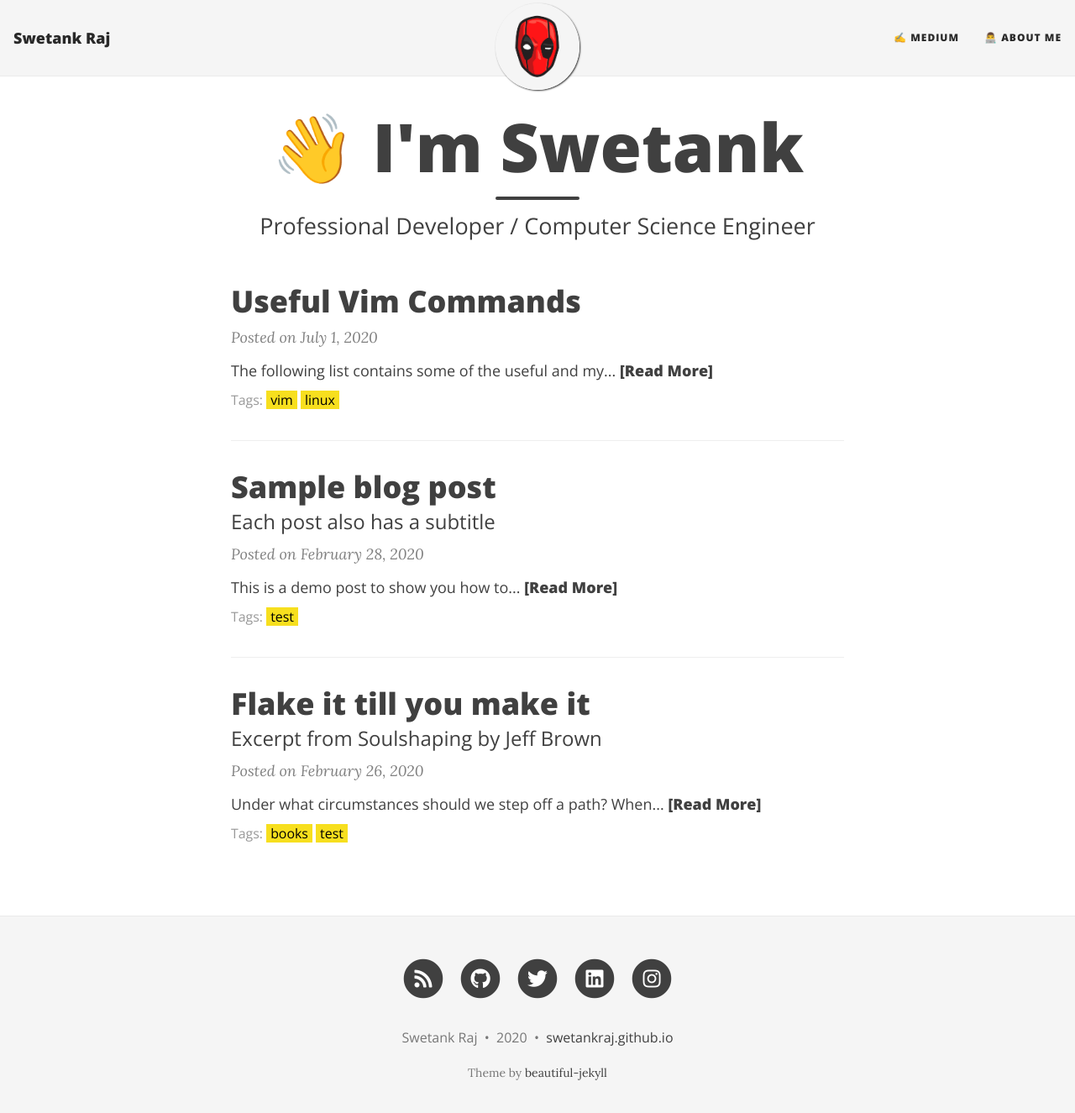
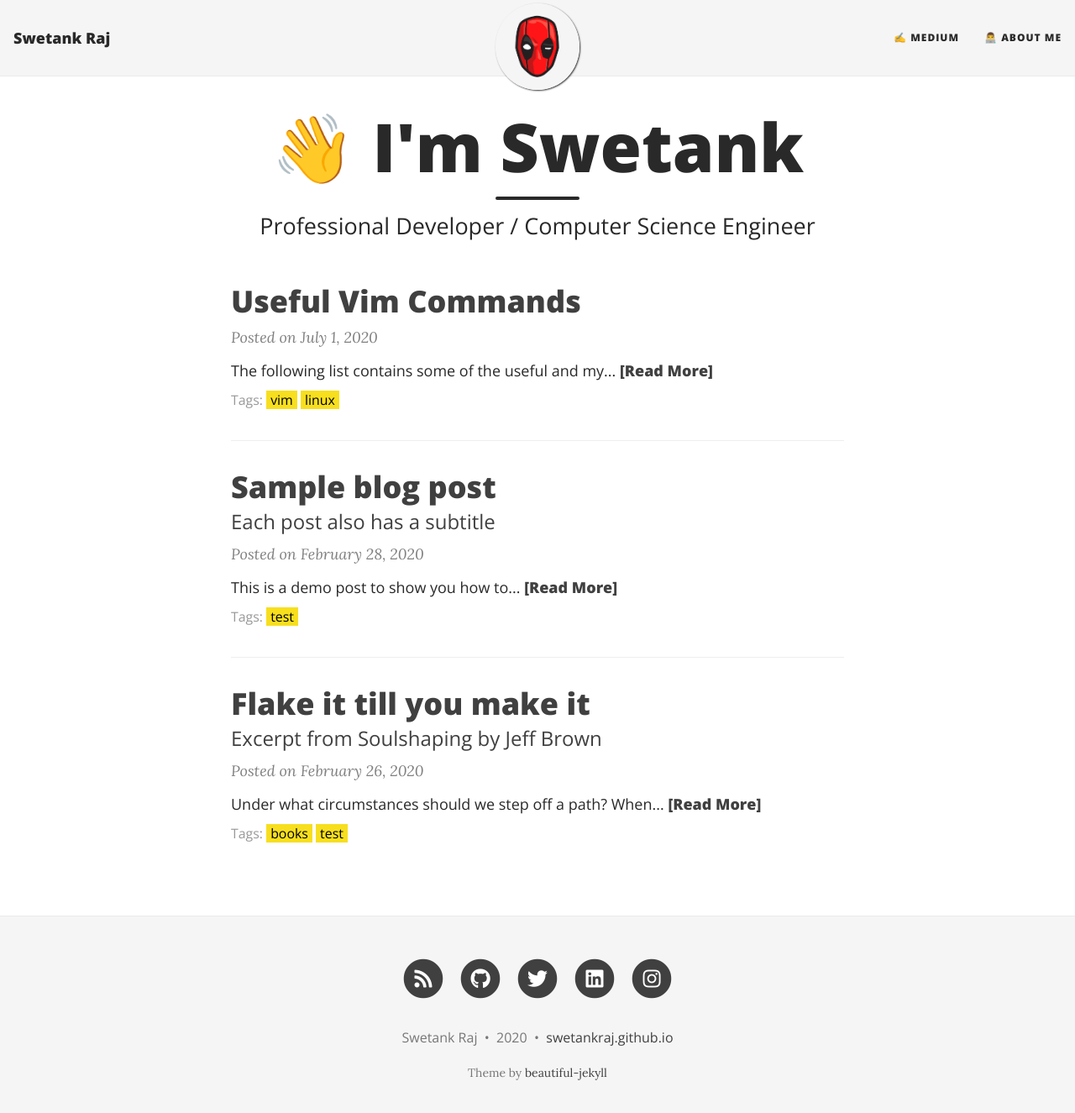
Before and after one commit to swetankraj/swetankraj.github.io, a Jekyll site: the page built from index.html, in a window 1280 px wide and 1343 px high. Shown: the top 1325 px of the window at 84% size. Built offline with Jekyll 4.4.1, drawn with Linux system fonts in a browser that asks for light colours; nearby versions of some CDN libraries; the list of posts is cut into pages by our own code.

Commit message:
update body color to 292929

```diff
--- a/assets/css/main.css
+++ b/assets/css/main.css
@@ -13,7 +13,7 @@ html {
 body {
   font-family: 'Lora', 'Times New Roman', serif;
   font-size: 1.125rem;
-  color: #404040;
+  color: #292929;
   position: relative;
   background-color: {{ site.page-col | default: "#FFFFFF" }};
   {% if site.page-img %}
```
